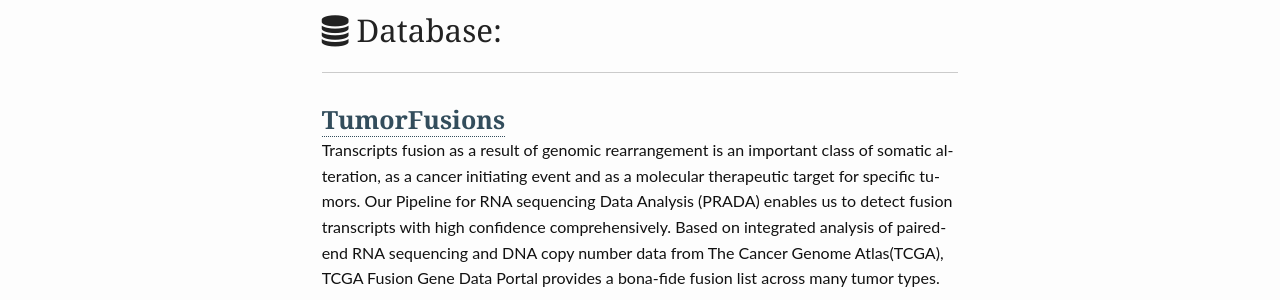
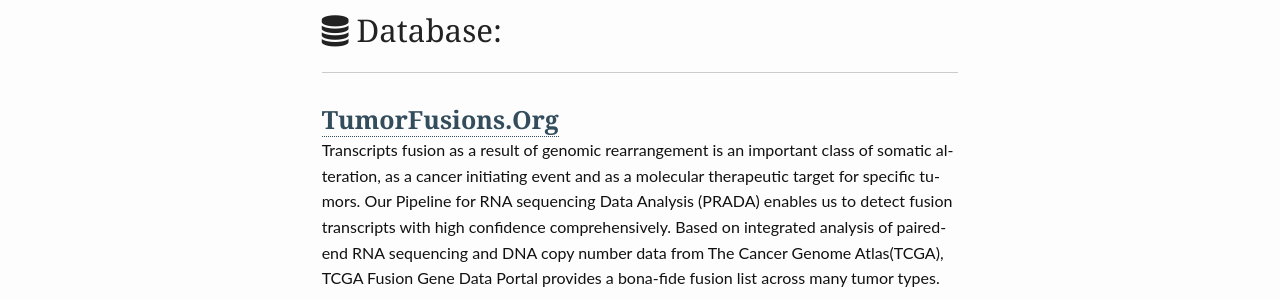
Before and after one commit to crazyhottommy/verhaaklab.github.io, a Jekyll site: the page built from pages/resources.md, in a window 1280 px wide. Shown: the part 1255-1555 px from the top of the page. Built offline with Jekyll 4.4.1, drawn with Linux system fonts in a browser that asks for light colours; nearby versions of some CDN libraries.

Commit message:
Update resources.md

```diff
--- a/pages/resources.md
+++ b/pages/resources.md
@@ -36,7 +36,7 @@
 ## <i class="fa fa-database"></i> Database:
 ***
 
-### [TumorFusions](http://tumorfusions.org)
+### [TumorFusions.Org](http://tumorfusions.org)
 
 Transcripts fusion as a result of genomic rearrangement is an important class of somatic alteration, as a cancer initiating event and as a molecular therapeutic target for specific tumors. Our Pipeline for RNA sequencing Data Analysis (PRADA) enables us to detect fusion transcripts with high confidence comprehensively. Based on integrated analysis of paired-end RNA sequencing and DNA copy number data from The Cancer Genome Atlas(TCGA), TCGA Fusion Gene Data Portal provides a bona-fide fusion list across many tumor types.
 
```
